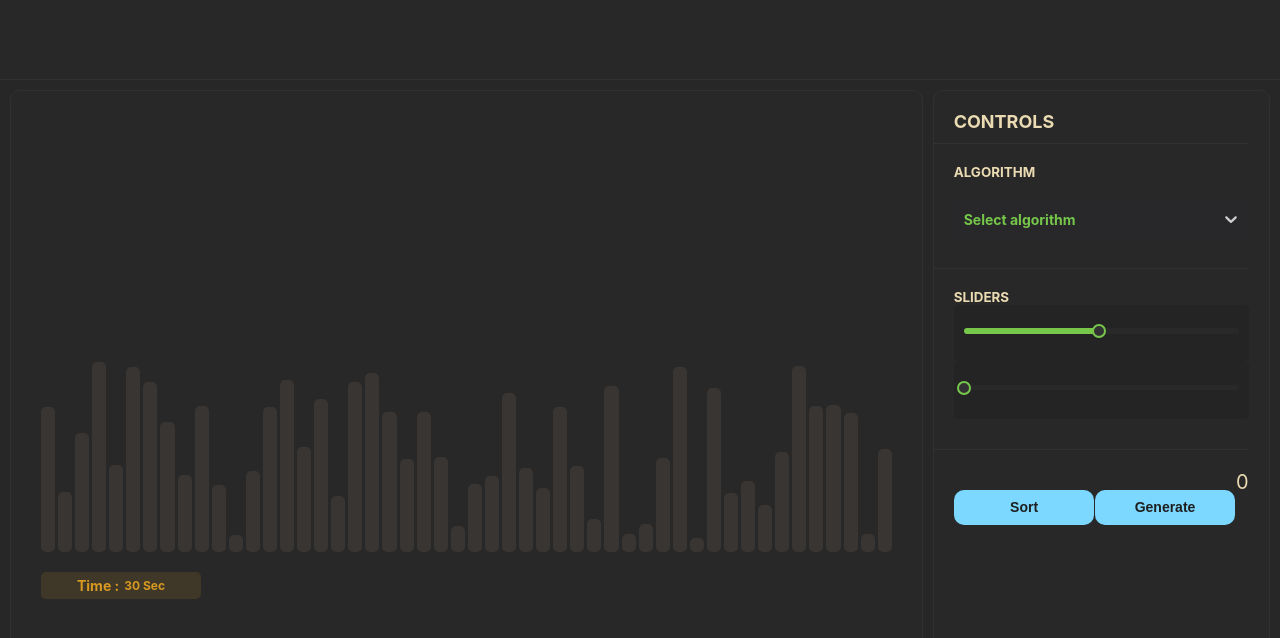
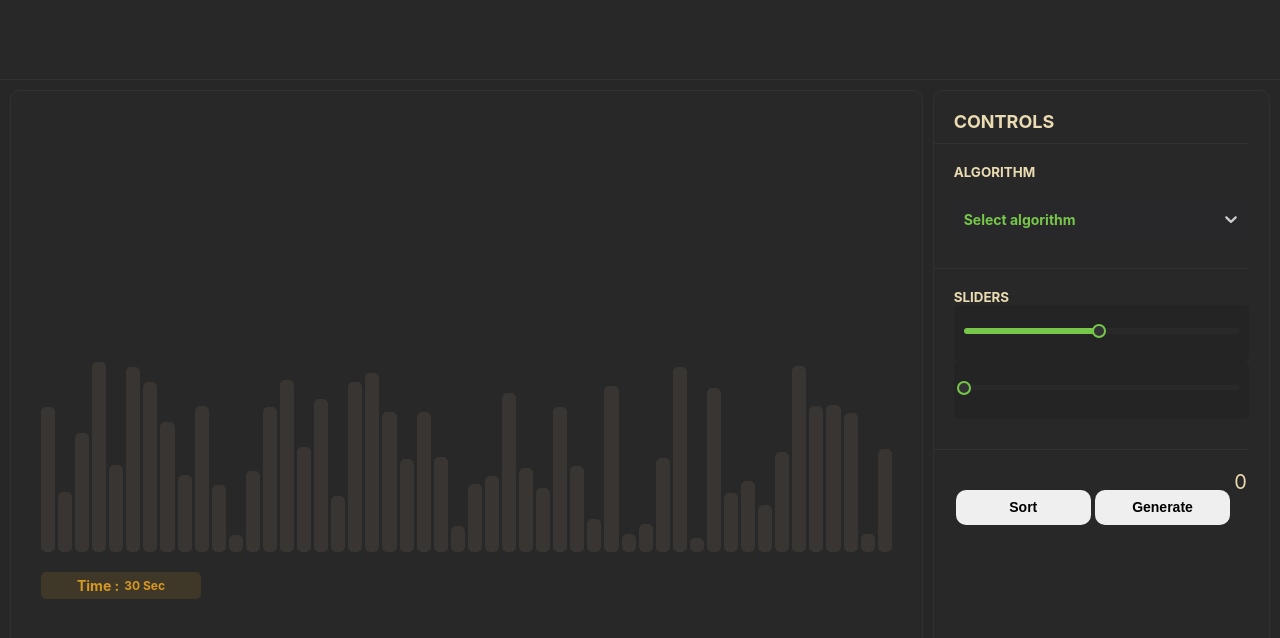
Before and after one commit to udhaybegyall/sorting-visualizer, a React (Create React App) app: page / in a window 1280 px wide. Shown: the top 638 px of the page. Built offline with nearby package versions, Linux system fonts and the light colour scheme.

Commit message:
button-changes

```diff
--- a/src/components/button.tsx
+++ b/src/components/button.tsx
@@ -1,27 +1,22 @@
+const button = (props: any) => {
+
     const styles = {
         button: {
             cursor: 'pointer',
-        backgroundColor: '#7DD8FF',
+            backgroundColor: props.bgColor,
             marginTop: '20px',
             height: '35px',
-        width: '140px',
-        color: '#1d1f20',
+            width: '135px',
+            color: props.color,
             fontSize: '14px',
             fontWeight: 'bold',
             border: 'none',
             borderRadius: '10px',
             boxShadow: 'none',
-        '&:hover': {
-            border: 'none',
-        },
-        '&:focus': {
-            border: 'none',
-        },
         },
     };
 
-const button = (props: any) => {
-    return <button style={styles.button} onClick={props.onClick}> {props.name} </button>
+    return <button id='button' style={styles.button} onClick={props.onClick}> {props.name} </button>
 }
 
 export default button
```
Lines whose indentation alone changed are shown as unchanged.
